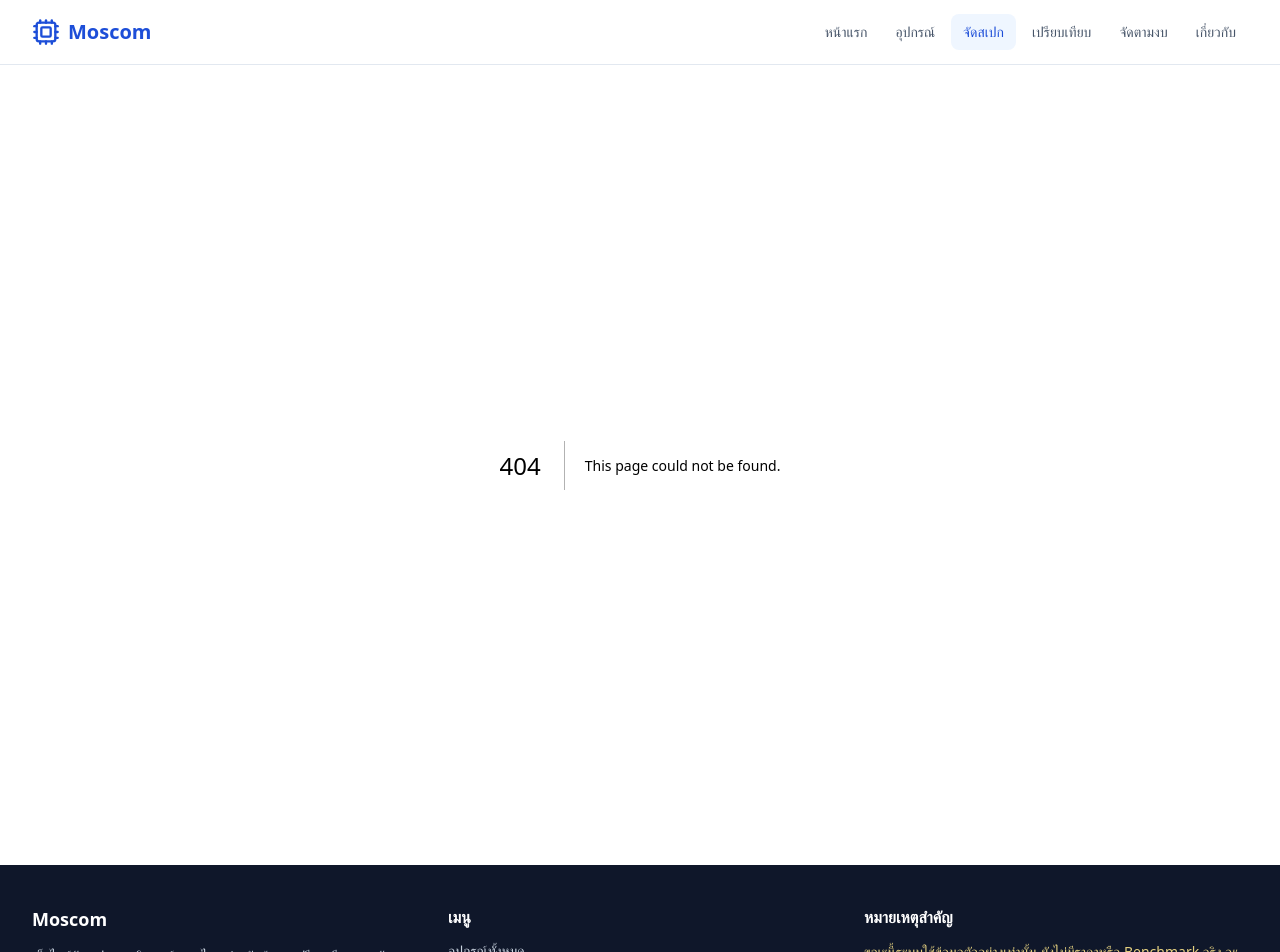
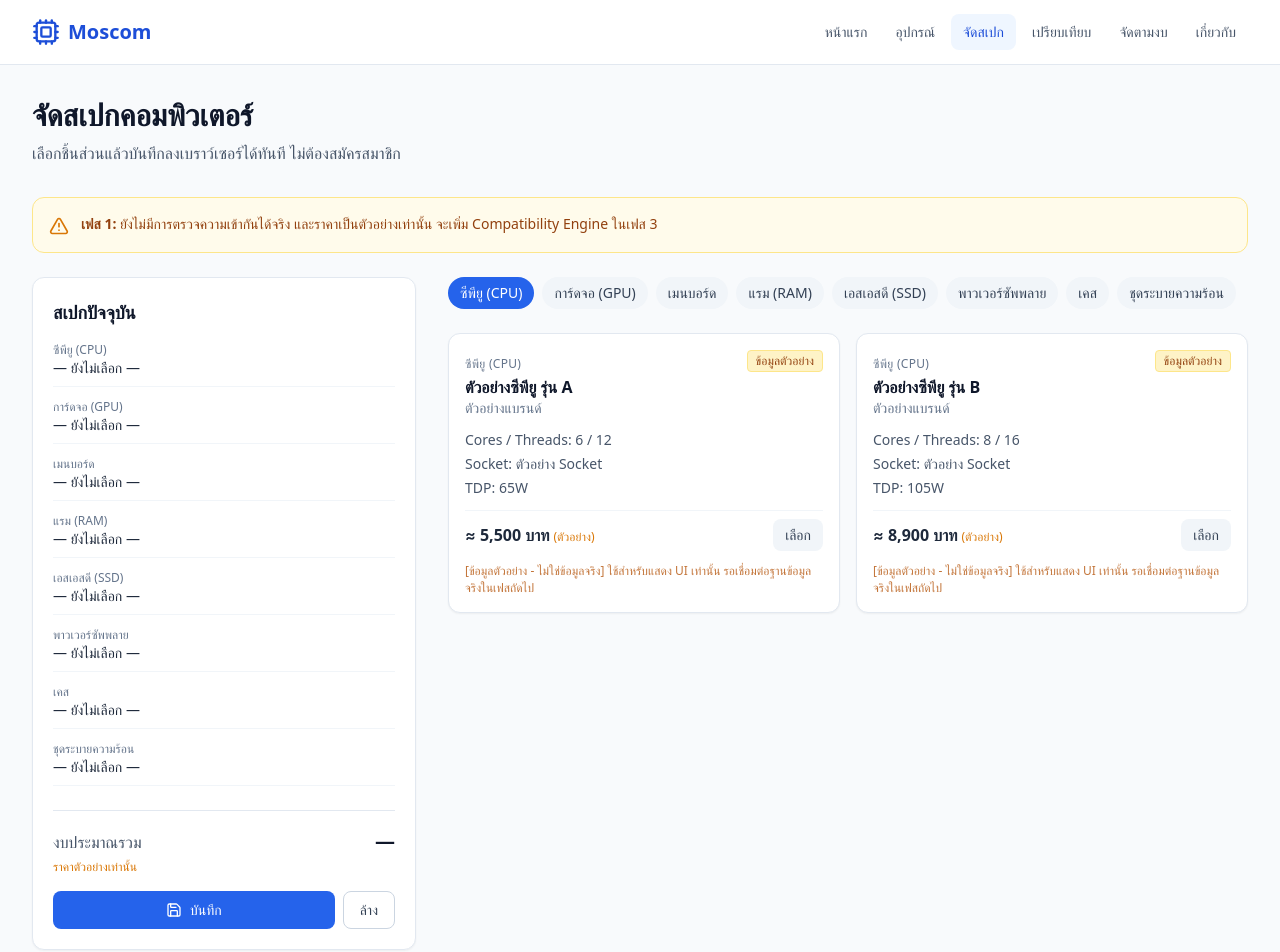
Before and after one commit to kanyarat666/Moscom, a Next.js app: page /builder in a window 1280 px wide. Before the commit this address had no page. Shown: the top 952 px of the page. Built offline with nearby package versions, Linux system fonts and the light colour scheme.

Commit message:
feat(phase-1): add PC Builder page with localStorage support

```diff
--- /dev/null
+++ b/src/app/builder/page.tsx
@@ -0,0 +1,222 @@
+"use client";
+
+import { useEffect, useState } from "react";
+import ComponentCard from "@/components/ComponentCard";
+import {
+  sampleCPUs,
+  sampleGPUs,
+  sampleMotherboards,
+  sampleRAMs,
+  sampleSSDs,
+  samplePSUs,
+  sampleCases,
+  sampleCoolers,
+} from "@/lib/sample-data";
+import type { AnyComponent, ComponentCategory, PCBuild } from "@/lib/types";
+import { CATEGORY_LABELS } from "@/lib/types";
+import { AlertTriangle, Trash2, Save } from "lucide-react";
+
+const STORAGE_KEY = "moscom-pc-build";
+
+const categoryOptions: {
+  key: keyof PCBuild;
+  category: ComponentCategory;
+  items: AnyComponent[];
+}[] = [
+  { key: "cpu", category: "cpu", items: sampleCPUs },
+  { key: "gpu", category: "gpu", items: sampleGPUs },
+  { key: "motherboard", category: "motherboard", items: sampleMotherboards },
+  { key: "ram", category: "ram", items: sampleRAMs },
+  { key: "ssd", category: "ssd", items: sampleSSDs },
+  { key: "psu", category: "psu", items: samplePSUs },
+  { key: "case", category: "case", items: sampleCases },
+  { key: "cooler", category: "cooler", items: sampleCoolers },
+];
+
+export default function BuilderPage() {
+  const [build, setBuild] = useState<PCBuild>({});
+  const [activeCategory, setActiveCategory] = useState<keyof PCBuild>("cpu");
+  const [savedMessage, setSavedMessage] = useState("");
+
+  // โหลดจาก localStorage
+  useEffect(() => {
+    try {
+      const raw = localStorage.getItem(STORAGE_KEY);
+      if (raw) {
+        setBuild(JSON.parse(raw));
+      }
+    } catch {
+      // ignore
+    }
+  }, []);
+
+  const selectComponent = (component: AnyComponent) => {
+    const key = component.category as keyof PCBuild;
+    setBuild((prev) => ({
+      ...prev,
+      [key]: component,
+    }));
+  };
+
+  const removeComponent = (key: keyof PCBuild) => {
+    setBuild((prev) => {
+      const next = { ...prev };
+      delete next[key];
+      return next;
+    });
+  };
+
+  const clearBuild = () => {
+    setBuild({});
+    localStorage.removeItem(STORAGE_KEY);
+    setSavedMessage("ล้างสเปกแล้ว");
+    setTimeout(() => setSavedMessage(""), 2000);
+  };
+
+  const saveBuild = () => {
+    localStorage.setItem(STORAGE_KEY, JSON.stringify(build));
+    setSavedMessage("บันทึกสเปกลงเบราว์เซอร์แล้ว");
+    setTimeout(() => setSavedMessage(""), 2000);
+  };
+
+  const totalPrice = Object.values(build).reduce((sum, item) => {
+    if (item && "samplePriceTHB" in item && item.samplePriceTHB) {
+      return sum + item.samplePriceTHB;
+    }
+    return sum;
+  }, 0);
+
+  const activeItems =
+    categoryOptions.find((c) => c.key === activeCategory)?.items ?? [];
+
+  return (
+    <div className="max-w-7xl mx-auto px-4 sm:px-6 lg:px-8 py-8">
+      <div className="mb-8">
+        <h1 className="text-2xl md:text-3xl font-bold text-slate-900 mb-2">
+          จัดสเปกคอมพิวเตอร์
+        </h1>
+        <p className="text-slate-600">
+          เลือกชิ้นส่วนแล้วบันทึกลงเบราว์เซอร์ได้ทันที ไม่ต้องสมัครสมาชิก
+        </p>
+      </div>
+
+      <div className="bg-amber-50 border border-amber-200 rounded-xl p-4 mb-6 flex items-start gap-3">
+        <AlertTriangle className="w-5 h-5 text-amber-600 shrink-0 mt-0.5" />
+        <p className="text-sm text-amber-800">
+          <strong>เฟส 1:</strong> ยังไม่มีการตรวจความเข้ากันได้จริง
+          และราคาเป็นตัวอย่างเท่านั้น จะเพิ่ม Compatibility Engine ในเฟส 3
+        </p>
+      </div>
+
+      <div className="grid grid-cols-1 lg:grid-cols-3 gap-8">
+        {/* สเปกปัจจุบัน */}
+        <div className="lg:col-span-1">
+          <div className="card p-5 sticky top-24">
+            <h2 className="font-semibold text-lg mb-4">สเปกปัจจุบัน</h2>
+
+            <div className="space-y-3 mb-6">
+              {categoryOptions.map(({ key, category }) => {
+                const item = build[key];
+                return (
+                  <div
+                    key={key}
+                    className="flex items-center justify-between text-sm border-b border-slate-100 pb-2"
+                  >
+                    <div className="min-w-0">
+                      <p className="text-slate-500 text-xs">
+                        {CATEGORY_LABELS[category]}
+                      </p>
+                      <p className="font-medium text-slate-800 truncate">
+                        {item ? item.name : "— ยังไม่เลือก —"}
+                      </p>
+                    </div>
+                    {item && (
+                      <button
+                        type="button"
+                        onClick={() => removeComponent(key)}
+                        className="text-slate-400 hover:text-red-500 p-1"
+                        aria-label="ลบ"
+                      >
+                        <Trash2 className="w-4 h-4" />
+                      </button>
+                    )}
+                  </div>
+                );
+              })}
+            </div>
+
+            <div className="border-t border-slate-200 pt-4 mb-4">
+              <div className="flex justify-between items-baseline">
+                <span className="text-slate-600">งบประมาณรวม</span>
+                <span className="text-xl font-bold text-slate-900">
+                  {totalPrice > 0
+                    ? `≈ ${totalPrice.toLocaleString("th-TH")} บาท`
+                    : "—"}
+                </span>
+              </div>
+              <p className="text-xs text-amber-600 mt-1">
+                ราคาตัวอย่างเท่านั้น
+              </p>
+            </div>
+
+            <div className="flex gap-2">
+              <button
+                type="button"
+                onClick={saveBuild}
+                className="btn-primary flex-1 flex items-center justify-center gap-2 text-sm"
+              >
+                <Save className="w-4 h-4" />
+                บันทึก
+              </button>
+              <button
+                type="button"
+                onClick={clearBuild}
+                className="btn-secondary text-sm"
+              >
+                ล้าง
+              </button>
+            </div>
+
+            {savedMessage && (
+              <p className="text-sm text-green-600 mt-3 text-center">
+                {savedMessage}
+              </p>
+            )}
+          </div>
+        </div>
+
+        {/* เลือกชิ้นส่วน */}
+        <div className="lg:col-span-2">
+          <div className="flex flex-wrap gap-2 mb-6">
+            {categoryOptions.map(({ key, category }) => (
+              <button
+                key={key}
+                type="button"
+                onClick={() => setActiveCategory(key)}
+                className={`px-3 py-1.5 rounded-full text-sm font-medium transition-colors ${
+                  activeCategory === key
+                    ? "bg-primary-600 text-white"
+                    : "bg-slate-100 text-slate-700 hover:bg-slate-200"
+                }`}
+              >
+                {CATEGORY_LABELS[category]}
+                {build[key] && " ✓"}
+              </button>
+            ))}
+          </div>
+
+          <div className="grid grid-cols-1 sm:grid-cols-2 gap-4">
+            {activeItems.map((component) => (
+              <ComponentCard
+                key={component.id}
+                component={component}
+                selected={build[activeCategory]?.id === component.id}
+                onSelect={selectComponent}
+              />
+            ))}
+          </div>
+        </div>
+      </div>
+    </div>
+  );
+}
```
